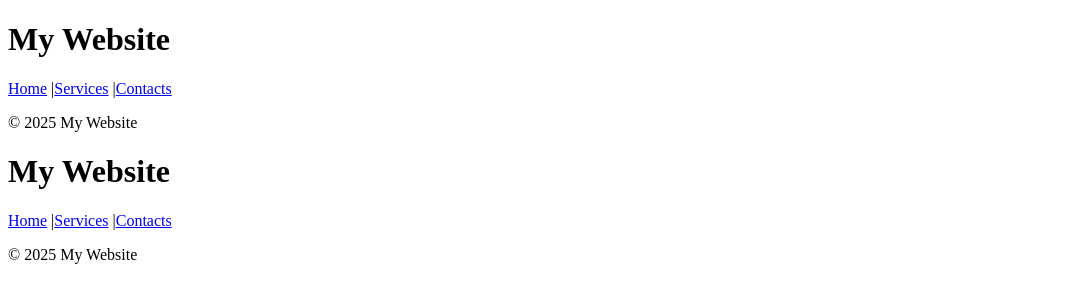
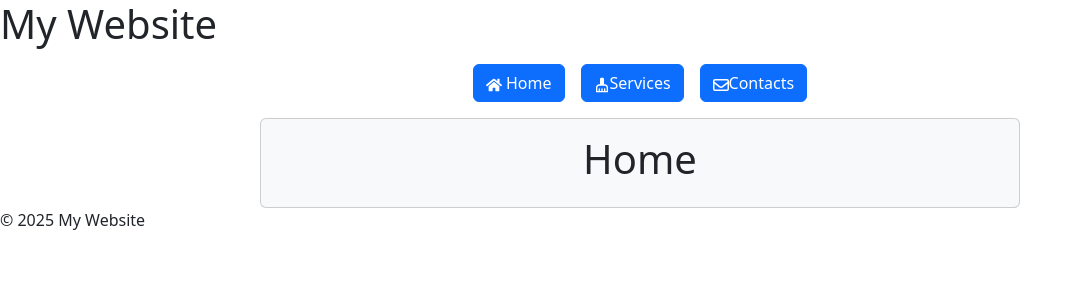
Before and after one commit to Zagaz/react-router, a React (Vite) app: page / in a window 1280 px wide. Shown: the top 302 px of the page, without its empty margins (0-1083 px from the left). Built offline with nearby package versions, Linux system fonts and the light colour scheme.

Commit message:
Styling - Icons

```diff
--- a/package.json
+++ b/package.json
@@ -10,8 +10,11 @@
     "preview": "vite preview"
   },
   "dependencies": {
+    "bootstrap": "^5.3.5",
     "react": "^19.0.0",
+    "react-bootstrap": "^2.10.9",
     "react-dom": "^19.0.0",
+    "react-icons": "^5.5.0",
     "react-router": "^7.5.3",
     "react-router-dom": "^7.5.3"
   },
--- a/src/App.jsx
+++ b/src/App.jsx
@@ -1,35 +1,28 @@
 import './App.css'
-import { BrowserRouter, Routes, Route } from 'react-router'
+import { BrowserRouter, Routes, Route } from 'react-router-dom' // Corrigido: usar 'react-router-dom'
 import MainLayout from './Layouts/MainLayout';
-
+import 'bootstrap/dist/css/bootstrap.min.css';
 import Contacts from './Components/Contacts'
 import Home from './Components/Home'
 import Services from './Components/Services'
 import Error from './Components/Error'
-import Navbar from './Components/Navbar'
-
 
 function App() {
-
-
   return (
-    <>
-
-
-      <BrowserRouter>
-    <MainLayout />
-
-        <Routes>
-        <Route path="/" element={<MainLayout />} />
-          <Route path="/home" element={<Home />} />
-          <Route path='/services' element={<Services />} />
-          <Route path='/Contacts' element={<Contacts />} />
-          <Route path='/*' element={<Error />} />
-        </Routes>
-      </BrowserRouter>
-
-    </>
+    <BrowserRouter>
+      <Routes>
+        {/* Layout principal */}
+        <Route path="" element={<MainLayout />}>
+          {/* Páginas dentro do layout */}
+          <Route index element={<Home />} /> {/* Quando acessar '/', mostra Home */}
+          <Route path="home" element={<Home />} />
+          <Route path="services" element={<Services />} />
+          <Route path="contacts" element={<Contacts />} />
+          <Route path="*" element={<Error />} />
+        </Route>
+      </Routes>
+    </BrowserRouter>
   )
 }
 
-export default App
+export default App;
--- a/src/Components/Contacts.jsx
+++ b/src/Components/Contacts.jsx
@@ -2,7 +2,15 @@ import React from 'react'
 
 const Contacts = () => {
   return (
-    <div>Contacts</div>
+    <section className='container'>
+    <div className="row mt-3 justify-content-center ">
+      <div className="col-8 card text-center p-3 bg-light">
+
+    <h1>Contacts</h1>
+      </div>
+
+    </div>
+    </section>
   )
 }
 
--- a/src/Components/Error.jsx
+++ b/src/Components/Error.jsx
@@ -2,7 +2,15 @@ import React from 'react'
 
 const Error = () => {
   return (
-    <div>404</div>
+    <section className='container'>
+    <div className="row mt-3 justify-content-center ">
+      <div className="col-8 card text-center p-3 bg-light">
+
+    <h1>404</h1>
+      </div>
+
+    </div>
+    </section>
   )
 }
 
--- a/src/Components/Home.jsx
+++ b/src/Components/Home.jsx
@@ -2,7 +2,15 @@ import React from 'react'
 
 const Home = () => {
   return (
-    <div>Home</div>
+    <section className='container'>
+      <div className="row mt-3 justify-content-center ">
+        <div className="col-8 card text-center p-3 bg-light">
+
+      <h1>Home</h1>
+        </div>
+
+      </div>
+      </section>
   )
 }
 
--- a/src/Components/Services.jsx
+++ b/src/Components/Services.jsx
@@ -2,7 +2,15 @@ import React from 'react'
 
 const Services = () => {
   return (
-    <div>Services</div>
+    <section className='container'>
+    <div className="row mt-3 justify-content-center ">
+      <div className="col-8 card text-center p-3 bg-light">
+
+    <h1>Services</h1>
+      </div>
+
+    </div>
+    </section>
   )
 }
 
--- a/src/Layouts/MainLayout.jsx
+++ b/src/Layouts/MainLayout.jsx
@@ -1,20 +1,30 @@
 import { Outlet, Link } from 'react-router-dom';
+import { FaHome } from "react-icons/fa";
+import { MdCleaningServices } from "react-icons/md";
+import { FaRegEnvelope } from "react-icons/fa6";
 
 function MainLayout() {
   return (
     <>
       <header>
         <h1>My Website</h1>
-        <nav>
-          <Link to="/">Home</Link> |
-          <Link to="/services">Services</Link> |
-          <Link to="/contacts">Contacts</Link>
+        <nav className='container justify-content-center mt-3'>
+          <div className="row">
+            <div className="col text-center">
+              <Link className='btn btn-primary me-3 ' to="/"> <FaHome />  Home</Link>
+              <Link className='btn btn-primary me-3' to="/services"><MdCleaningServices />Services</Link>
+              <Link className='btn btn-primary' to="/contacts"><FaRegEnvelope />Contacts</Link>
+            </div>
+
+          </div>
+
+
         </nav>
       </header>
 
 
-        {/* Aqui vai ser renderizado o conteúdo de cada página */}
-        <Outlet />
+      {/* Aqui vai ser renderizado o conteúdo de cada página */}
+      <Outlet />
 
       <footer>
         <p>© 2025 My Website</p>
```
Also changed, not shown: 1 other file (tests, documents, lock files or other folders).
